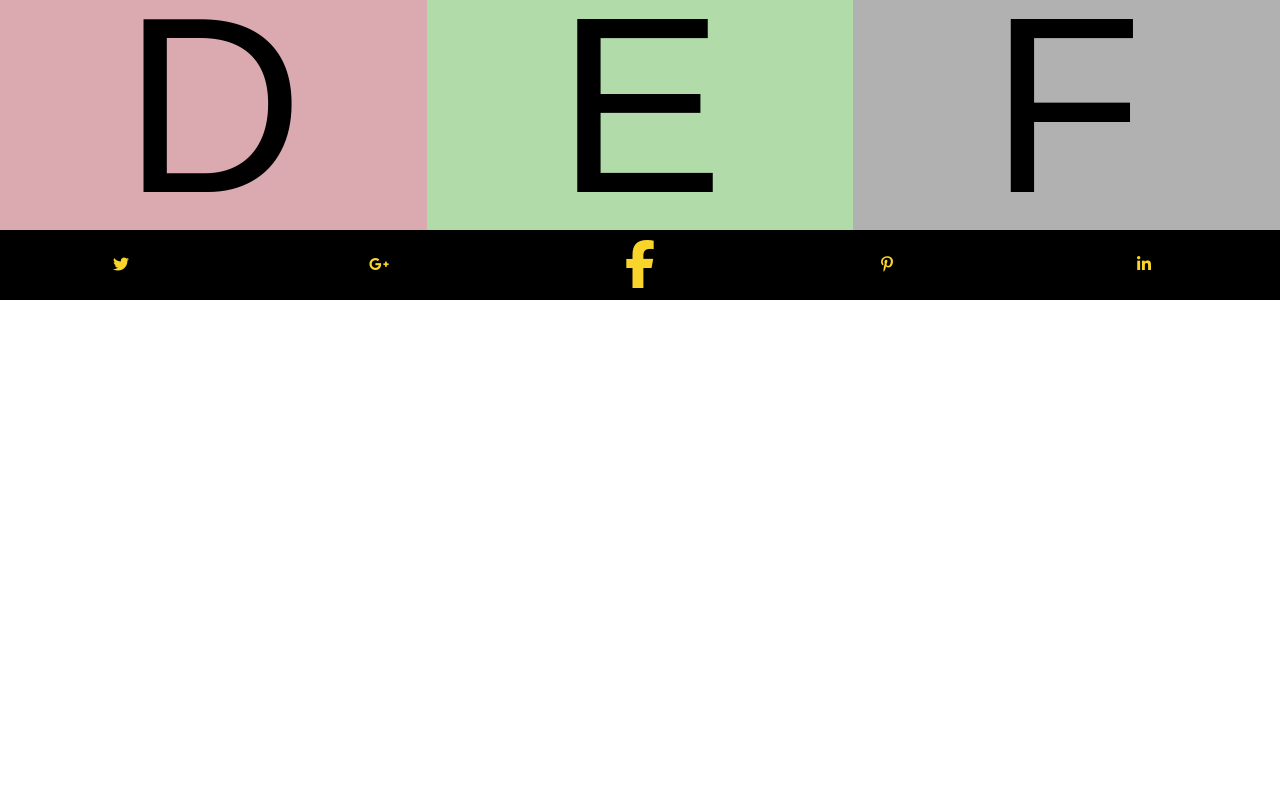
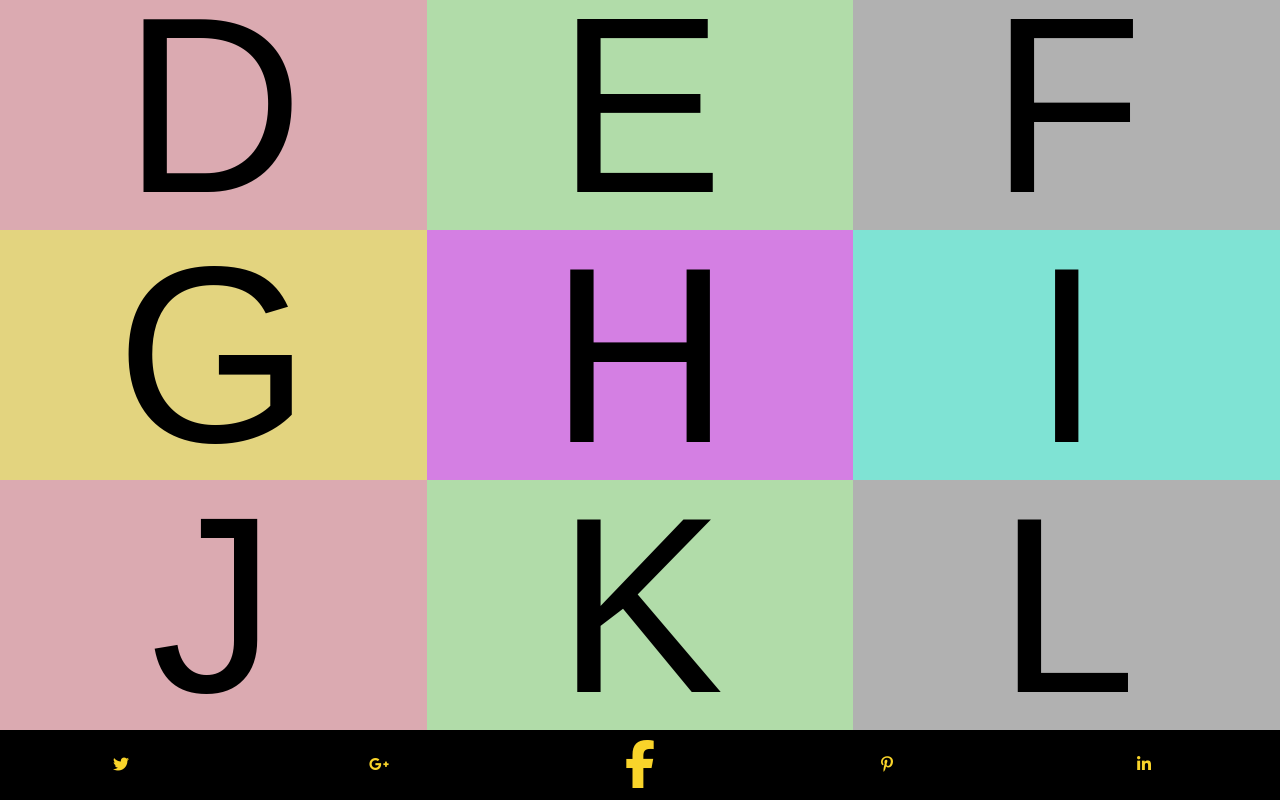
Before and after one commit to Aqually/gabarit-tim, a plain HTML site: page index.htm in a window 1280 px wide. Shown: the part 352-1152 px from the top of the page. Before the commit the page ends 800 px from the top, so only its background shows below. Drawn offline with Linux system fonts and the light colour scheme.

Commit message:
index.htm modifié

```diff
--- a/index.htm
+++ b/index.htm
@@ -67,6 +67,16 @@
 				<article>E</article>
 				<article>F</article>
 			</section>
+			<section  class='premier'>
+				<article>G</article>
+				<article>H</article>
+				<article>I</article>
+			</section>
+			<section  class='deuxieme'>
+				<article>J</article>
+				<article>K</article>
+				<article>L</article>
+			</section>
 		</main>
 
 		<footer>
```
